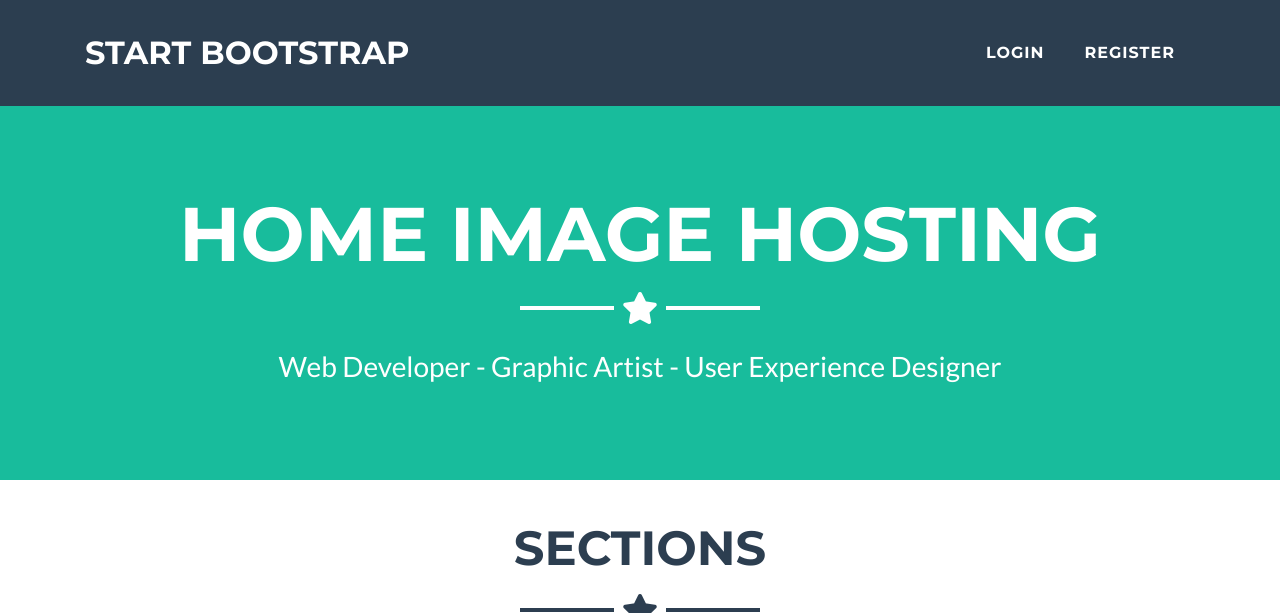
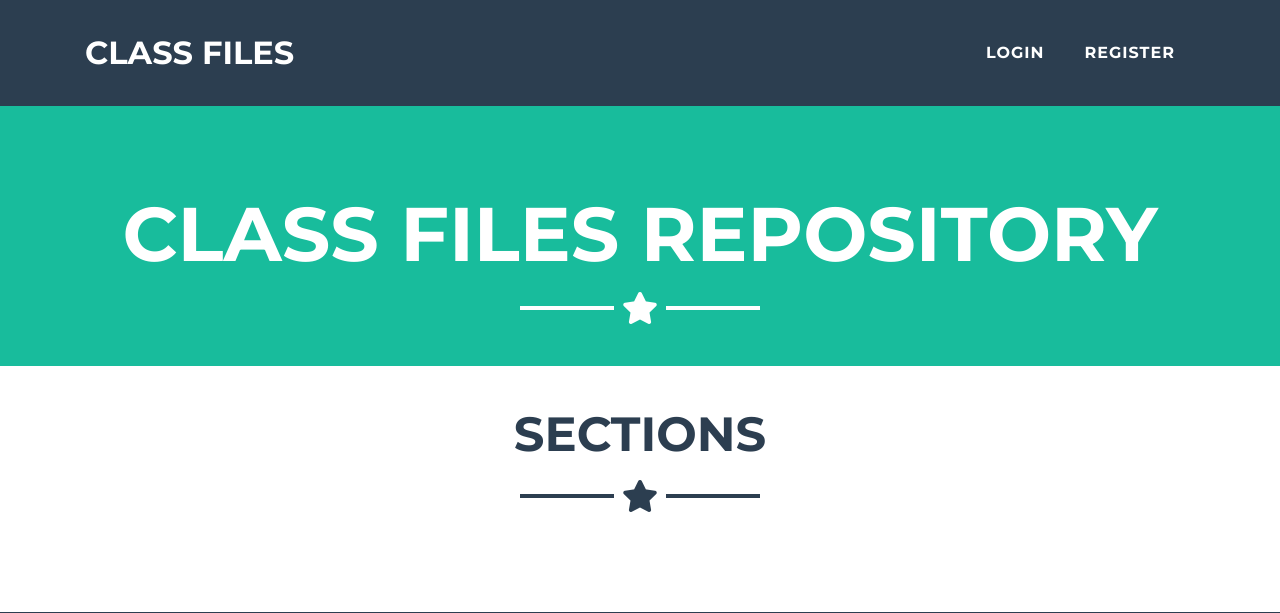
Before and after one commit to michal-mietus/class-files-hosting, a Django app: page / in a window 1280 px wide. Shown: the top 613 px of the page. Run offline with Django 3.2, Linux system fonts and the light colour scheme; data that the repository does not hold is empty; some libraries are stand-ins or nearby versions.

Commit message:
Renamed headers and title.

```diff
--- a/templates/base.html
+++ b/templates/base.html
@@ -10,7 +10,7 @@
   <meta name="description" content="">
   <meta name="author" content="">
 
-  <title>{% block title %}{% endblock %} - Image Hosting</title>
+  <title>{% block title %}{% endblock %} - File Repository</title>
 
   <!-- Bootstrap core CSS -->
   <link href="{% static 'vendor/bootstrap/css/bootstrap.min.css' %}" rel="stylesheet">
@@ -33,7 +33,7 @@
   <!-- Navigation -->
   <nav class="navbar navbar-expand-lg bg-secondary fixed-top text-uppercase" id="mainNav">
     <div class="container">
-      <a class="navbar-brand js-scroll-trigger" href="#page-top">Start Bootstrap</a>
+      <a class="navbar-brand js-scroll-trigger" href="#page-top">Class files</a>
       <button class="navbar-toggler navbar-toggler-right text-uppercase bg-primary text-white rounded" type="button" data-toggle="collapse" data-target="#navbarResponsive" aria-controls="navbarResponsive" aria-expanded="false" aria-label="Toggle navigation">
         Menu
         <i class="fas fa-bars"></i>
@@ -42,7 +42,7 @@
         <ul class="navbar-nav ml-auto">
           {% if request.user.is_authenticated %}
             <li class="nav-item mx-0 mx-lg-1">
-              <a class="nav-link py-3 px-0 px-lg-3 rounded js-scroll-trigger" href="#">Sections</a>
+              <a class="nav-link py-3 px-0 px-lg-3 rounded js-scroll-trigger" href="{% url 'class_files:home' %}">Sections</a>
             </li>
             <li class="nav-item mx-0 mx-lg-1">
               <a class="nav-link py-3 px-0 px-lg-3 rounded js-scroll-trigger" href="#">Logout</a>
@@ -61,11 +61,10 @@
   </nav>
 
   <!-- Header -->
-  <header class="masthead bg-primary text-white text-center">
+  <header class="masthead bg-primary text-white text-center pb-3">
     <div class="container">
-      <h1 class="text-uppercase mb-0">Home Image Hosting</h1>
+      <h1 class="text-uppercase mb-0">Class Files Repository</h1>
       <hr class="star-light">
-      <h2 class="font-weight-light mb-0">Web Developer - Graphic Artist - User Experience Designer</h2>
     </div>
   </header>
 
```
